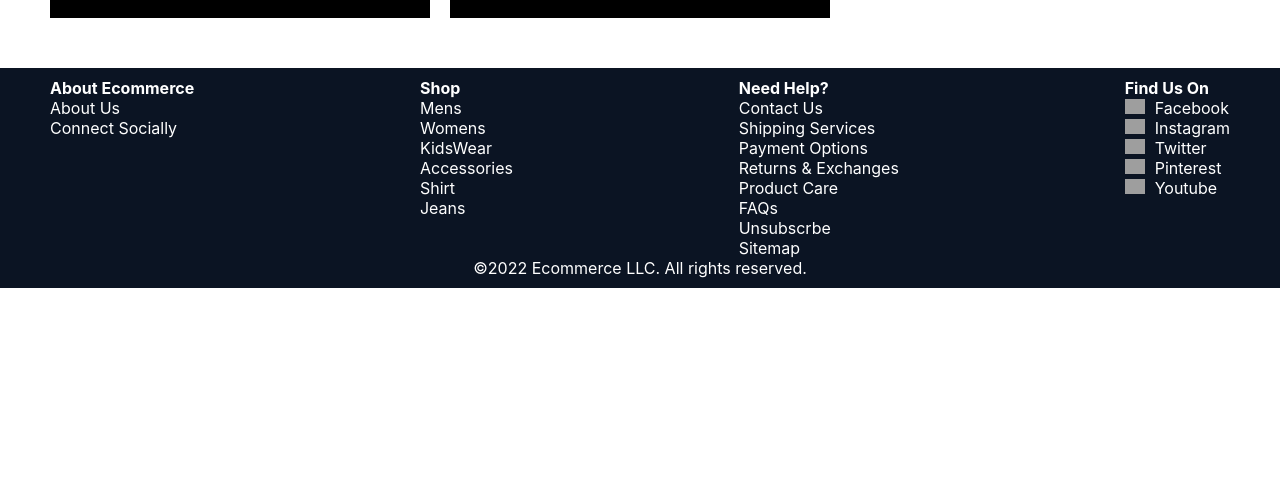
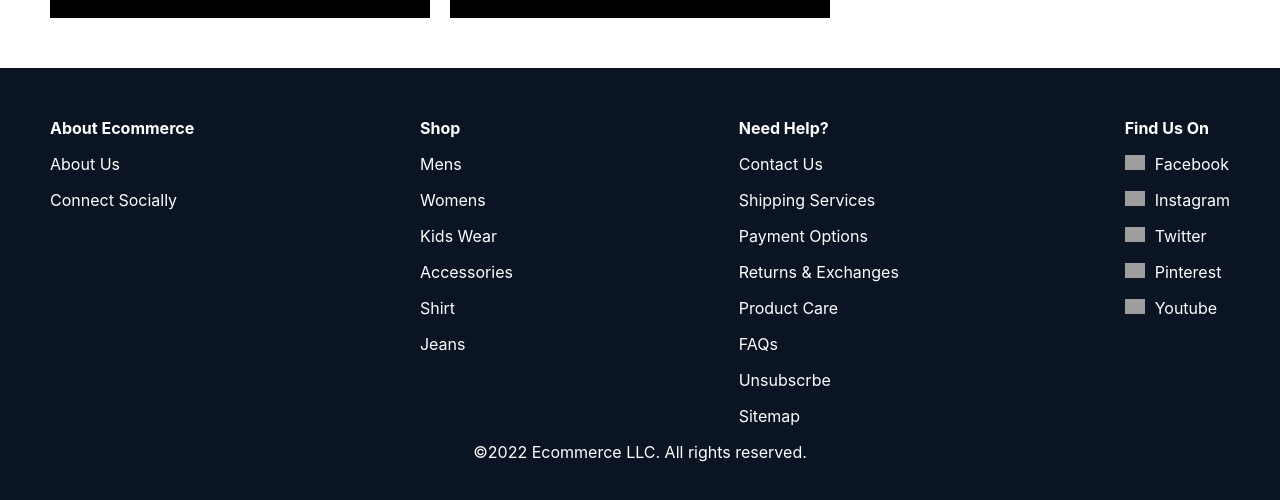
Before and after one commit to ashishthomas2202/ecommerce-frontend, a Next.js app: page /shop in a window 1280 px wide. Shown: the part 2243-2743 px from the top of the page. Before the commit the page ends 2531 px from the top, so only its background shows below. Built offline with nearby package versions, Linux system fonts and the light colour scheme; grey boxes are pictures that could not be loaded.

Commit message:
changed padding for menu and padding for footer

```diff
--- a/components/Main/Footer/Footer.module.scss
+++ b/components/Main/Footer/Footer.module.scss
@@ -13,6 +13,7 @@
       padding-left: 0;
       li {
         list-style: none;
+        padding-top: 1rem;
       }
     }
 
@@ -29,6 +30,7 @@
     .copyright {
       display: flex;
       justify-content: center;
+      padding-top: 1rem;
     }
   }
 }
--- a/components/ui/Product/Product.js
+++ /dev/null
@@ -1,6 +0,0 @@
-import React from 'react';
-import style from './Product.module.scss';
-
-export default function Product({ product }) {
-  return <div className={style.product}>Product</div>;
-}
--- a/components/ui/Product/Product.module.scss
+++ /dev/null
@@ -1,6 +0,0 @@
-.product {
-  background-color: salmon;
-  width: 300px;
-  padding-bottom: 177.78%;
-  display: inline-block;
-}
--- a/components/ui/ProductGrid/ProductGrid.module.scss
+++ /dev/null
@@ -1,3 +0,0 @@
-.productGrid {
-  overflow-x: hidden;
-}
--- a/styles/variables.module.scss
+++ b/styles/variables.module.scss
@@ -9,4 +9,4 @@ $page-padding: 0px $left-right-margin 50px;
 
 $footer-bgcolor: #0b1423;
 $footer-color: #ffffff;
-$footer-padding: 10px $left-right-margin;
+$footer-padding: 50px $left-right-margin;
--- a/utils/settings.js
+++ b/utils/settings.js
@@ -8,7 +8,7 @@ export const Shop = {
   collections: [
     { name: 'Mens', link: '/' },
     { name: 'Womens', link: '/' },
-    { name: 'KidsWear', link: '/' },
+    { name: 'Kids Wear', link: '/' },
     { name: 'Accessories', link: '/' },
     { name: 'Shirt', link: '/' },
     { name: 'Jeans', link: '/' },
```
Also changed, not shown: components/ui/ProductGrid/ProductGrid.js (deleted, +0 -13 lines).
